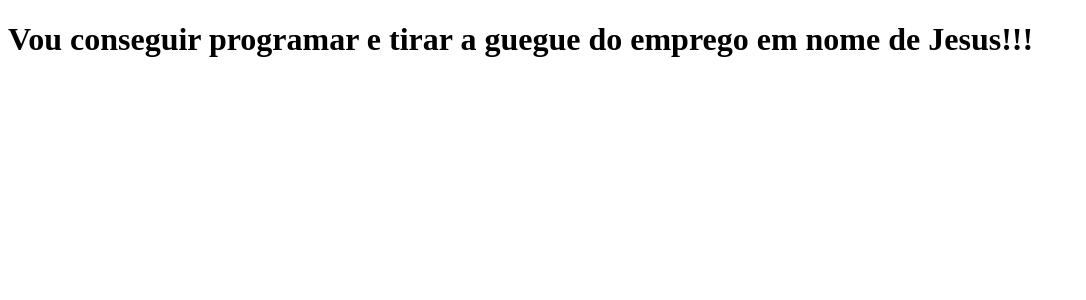
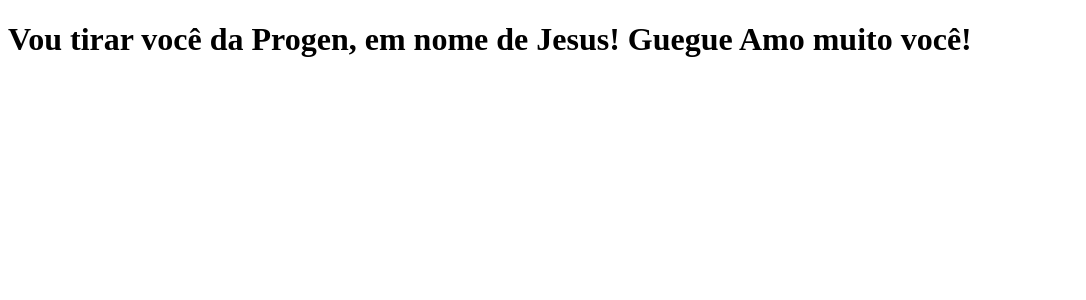
Before and after one commit to devrocha03/rocha.dev, a Next.js app: page / in a window 1280 px wide. Shown: the top 300 px of the page, without its empty margins (0-1086 px from the left). Built offline with nearby package versions, Linux system fonts and the light colour scheme.

Commit message:
nova frase

```diff
--- a/pages/index.js
+++ b/pages/index.js
@@ -1,5 +1,5 @@
 function Home() {
-    return <h1>Vou conseguir programar e tirar a guegue do emprego em nome de Jesus!!!</h1>
+    return <h1>Vou tirar você da Progen, em nome de Jesus! Guegue Amo muito você!</h1>
 
 }
 
```
